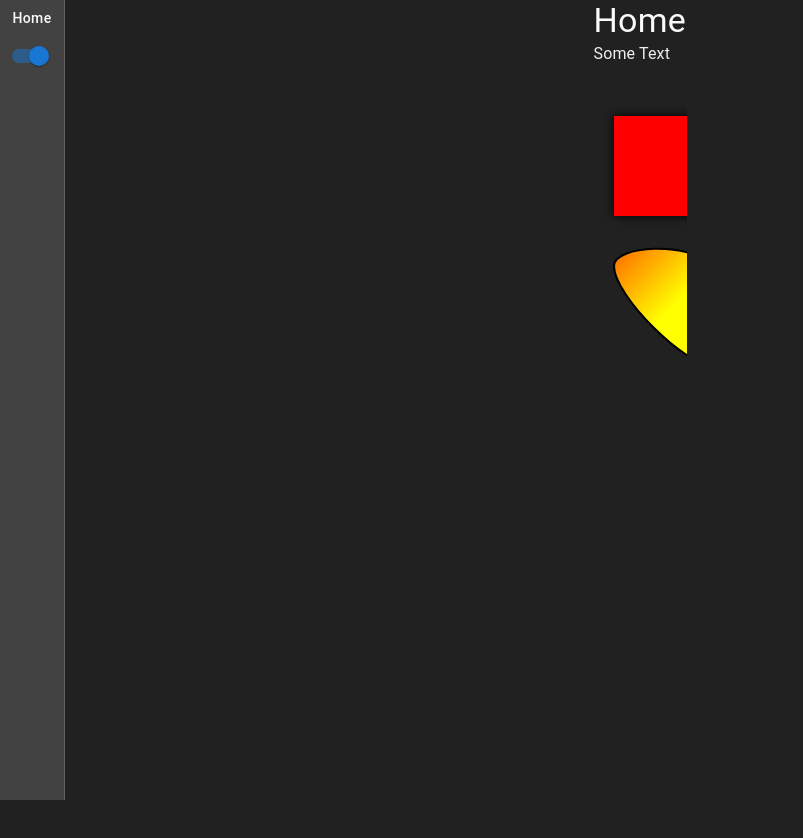
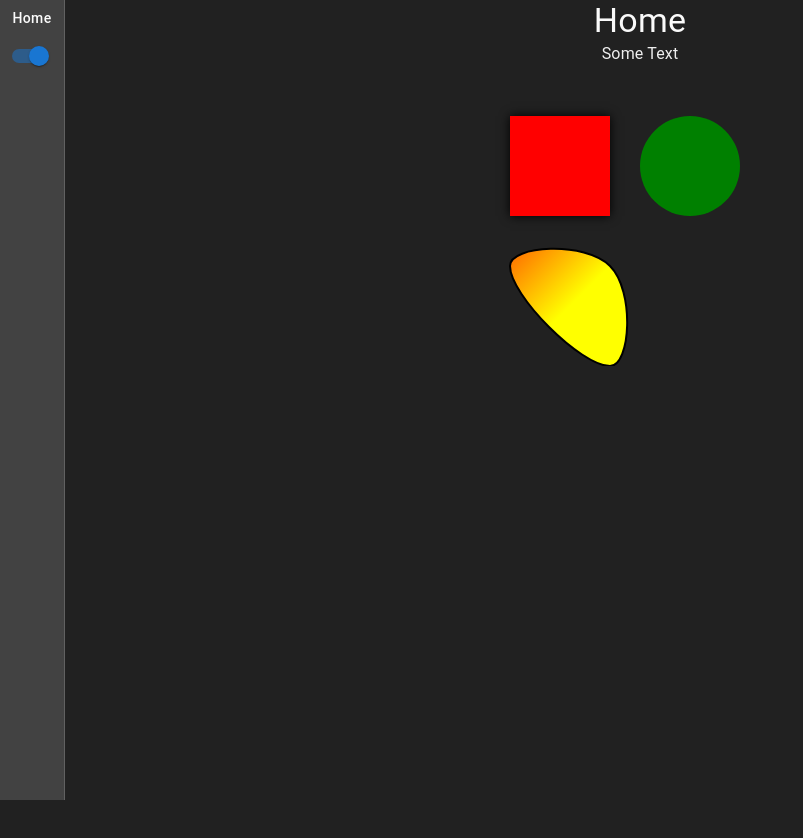
Before and after one commit to ClarenceLuk/web-app, a React (Create React App) app: page / in a window 1280 px wide. Shown: the top 838 px of the page, without its empty margins (0-803 px from the left). After the commit the page ends 800 px from the top, so only its background shows below. Built offline with nearby package versions, Linux system fonts and the light colour scheme.

Commit message:
added ccs styling for background

```diff
--- a/src/App.module.css
+++ b/src/App.module.css
@@ -9,4 +9,5 @@
 .appBox {
   display: flex;
   height: 100%;
+  width: 800;
 }
--- /dev/null
+++ b/src/background/background.module.css
@@ -0,0 +1,6 @@
+.backgroundContainer {
+  display: flex;
+  align-items: center;
+  justify-content: flex-start;
+  flex-direction: column;
+}
--- a/src/background/background.tsx
+++ b/src/background/background.tsx
@@ -1,5 +1,6 @@
 import { Box, Typography } from '@mui/material';
 import { useEffect, useState, useRef } from 'react';
+import styles from './background.module.css'
 import {
   Rect,
   Stage,
@@ -9,33 +10,12 @@ import {
 } from 'react-konva';
 
 const Background = () => {
-  const [dimensions, setDimensions] = useState({ width: 0, height: 0 });
-  const containerRef = useRef<HTMLDivElement>(null);
-
-  useEffect(() => {
-    const handleResize = () => {
-      if (containerRef.current) {
-        setDimensions({
-          width: containerRef.current.offsetWidth,
-          height: containerRef.current.offsetHeight,
-        });
-      }
-    };
-
-    handleResize(); // Set initial dimensions
-    window.addEventListener('resize', handleResize);
-    return () => {
-      window.removeEventListener('resize', handleResize);
-    };
-  }, []);
-
-  console.log(dimensions)
 
   return (
-    <Box ref={containerRef} style={{ width: '100%', height: '100%' }}>
+    <Box className={styles.backgroundContainer}>
       <Typography variant="h1">Home</Typography>
       <Typography variant="body1">Some Text</Typography>
-      <Stage width={dimensions.width} height={dimensions.height}>
+      <Stage width={300} height={300}>
         <Layer>
           <Rect
             x={20}
```
